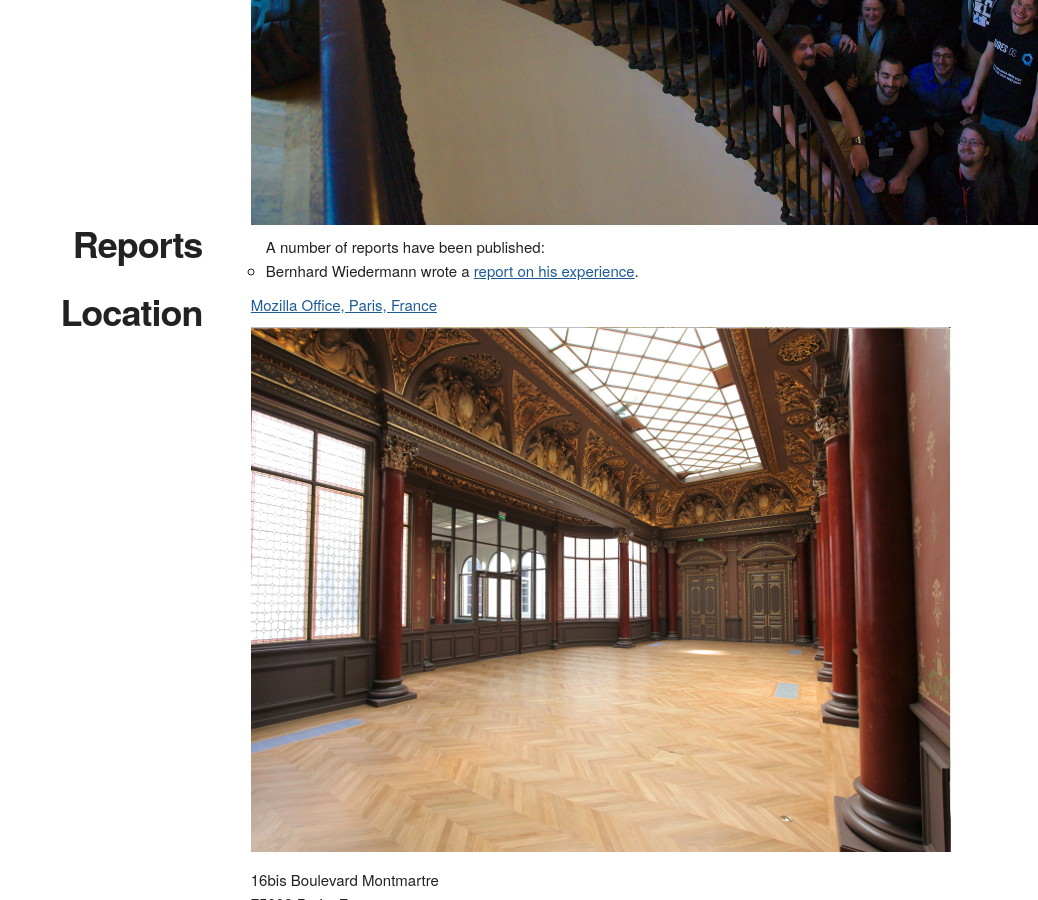
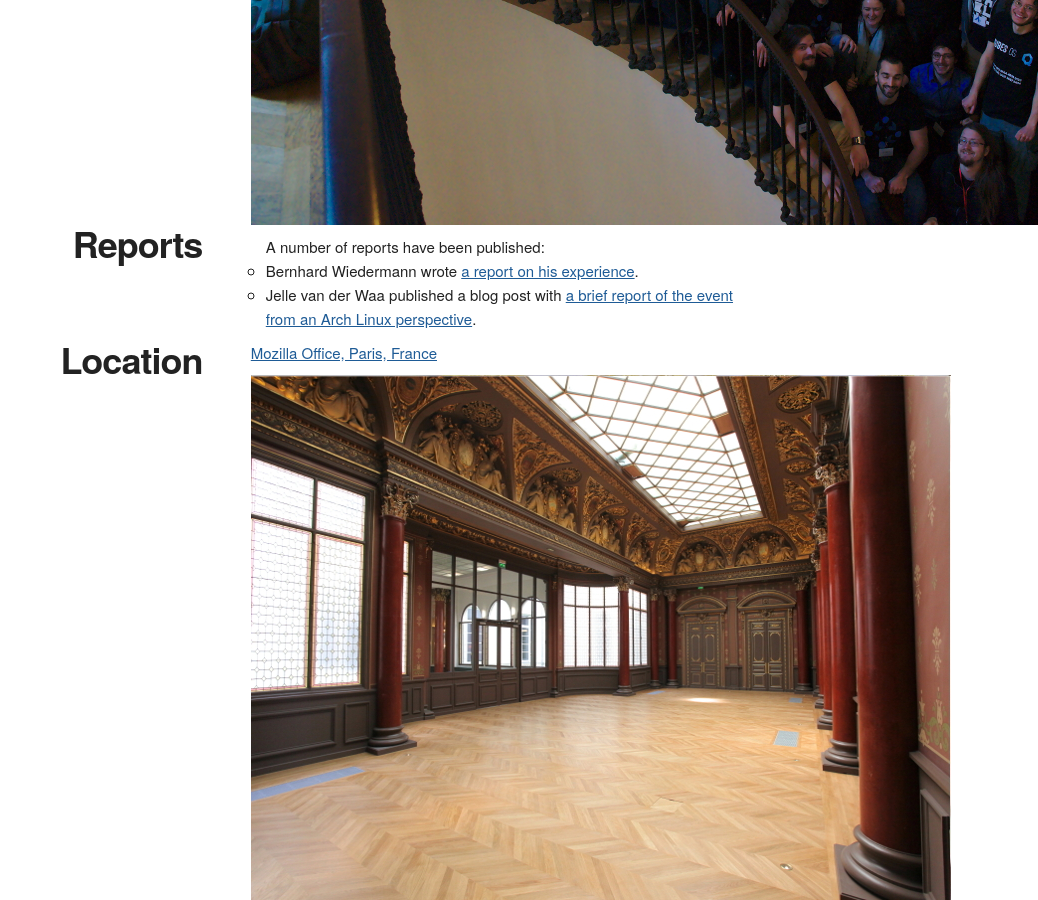
Before and after one commit to prototypefund/reproducible-website, a Jekyll site: the page built from _events/paris2018.html, in a window 1280 px wide and 900 px high, scrolled down 1341 px. Shown: the whole window, without its empty margins (242-1280 px from the left). Built offline with Jekyll 4.4.1, drawn with Linux system fonts in a browser that asks for light colours; some web fonts are replaced.

Commit message:
Paris 2018: link https://vdwaa.nl/arch-reproducible-build-summit-18.html#arch-reproducible-build-summit-18
Signed-off-by: Holger Levsen <holger@layer-acht.org>

```diff
--- a/_events/paris2018.html
+++ b/_events/paris2018.html
@@ -62,7 +62,8 @@ event_summary: A three-day workshop to continue and grow the Reproducible Builds
     <p>
     <ul>A number of reports have been published:
       <!-- li>preliminary<a href="{{ "/events/berlin2017/ReproducibleSummitIIIEventDocumentation/" | prepend: site.baseurl }}"> Meeting report by Aspiration and complete minutes</a> (<a href="/files/ReproducibleSummitIIIEventDocumentation.pdf">PDF version</a> )</li -->
-      <li>Bernhard Wiedermann wrote a <a href="https://lizards.opensuse.org/2018/12/17/report-from-the-reproducible-builds-summit-2018/">report on his experience</a>.</li>
+      <li>Bernhard Wiedermann wrote <a href="https://lizards.opensuse.org/2018/12/17/report-from-the-reproducible-builds-summit-2018/">a report on his experience</a>.</li>
+      <li>Jelle van der Waa published a blog post with <a href="https://vdwaa.nl/arch-reproducible-build-summit-18.html#arch-reproducible-build-summit-18">a brief report of the event from an Arch Linux perspective</a>.</li>
     </ul>
     </p>
  </div>
```
